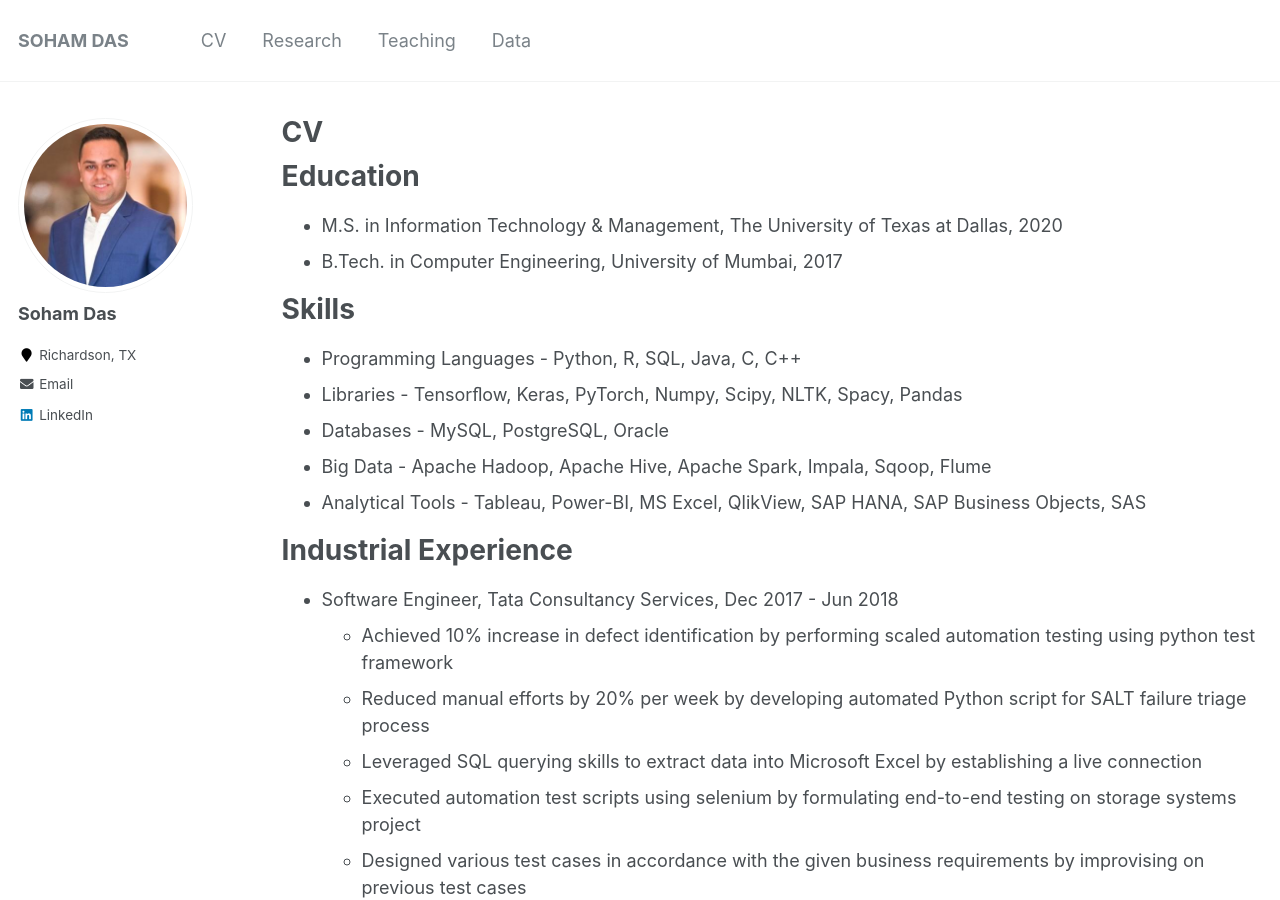
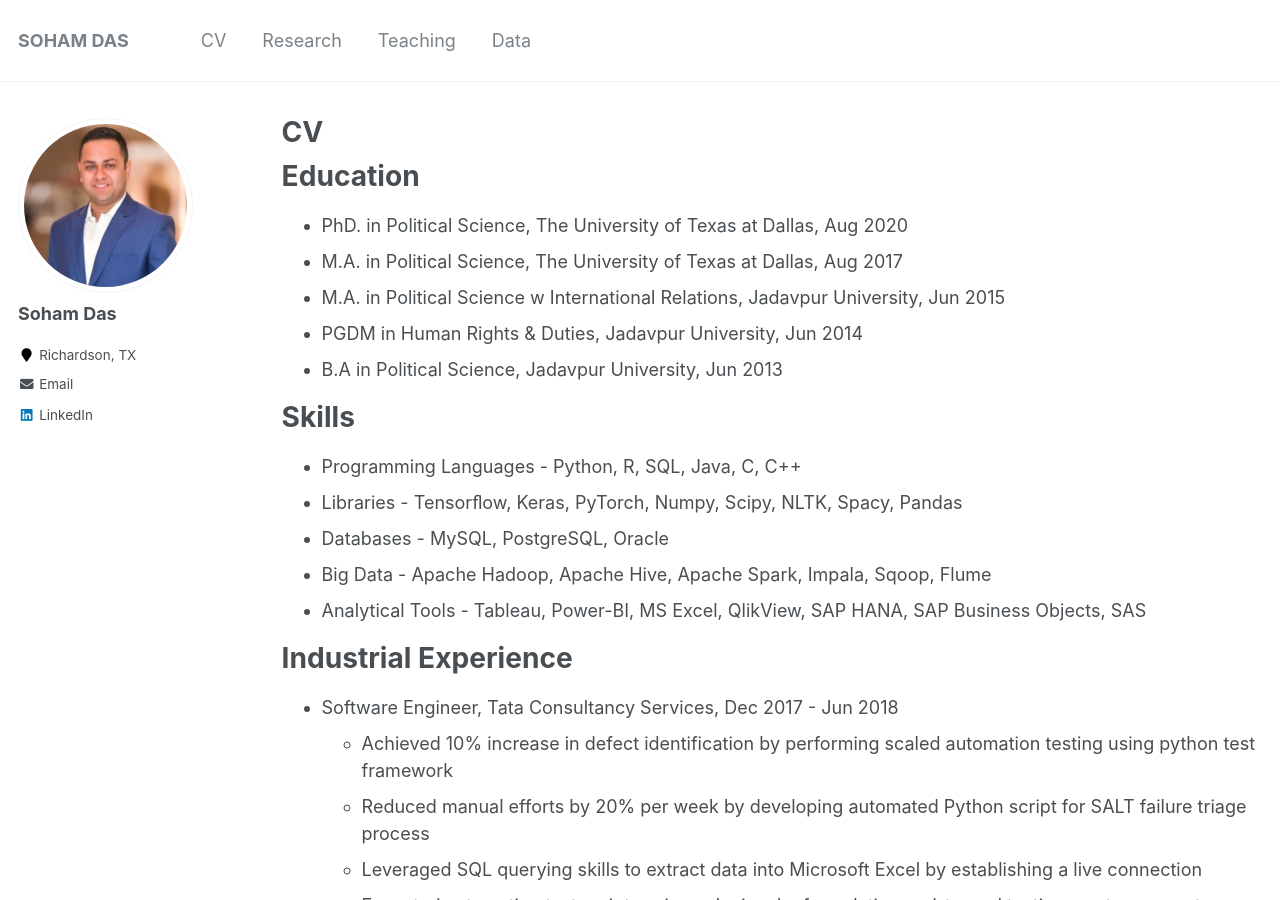
Before and after one commit to dassoham/dassoham.github.io, a Jekyll site: the page built from _pages/cv.md, in a window 1280 px wide and 900 px high. Built offline with Jekyll 4.4.1, drawn with Linux system fonts in a browser that asks for light colours.

Commit message:
Update cv.md

```diff
--- a/_pages/cv.md
+++ b/_pages/cv.md
@@ -11,8 +11,11 @@ redirect_from:
 
 Education
 ======
-* M.S. in Information Technology & Management, [The University of Texas at Dallas](https://www.utdallas.edu/), 2020
-* B.Tech. in Computer Engineering, [University of Mumbai](https://mu.ac.in/), 2017
+* PhD. in Political Science, [The University of Texas at Dallas](https://www.utdallas.edu/), Aug 2020
+* M.A. in Political Science, [The University of Texas at Dallas](https://www.utdallas.edu/), Aug 2017
+* M.A. in Political Science w International Relations, [Jadavpur University](http://www.jaduniv.edu.in/), Jun 2015
+* PGDM in Human Rights & Duties, [Jadavpur University](http://www.jaduniv.edu.in/), Jun 2014
+* B.A in Political Science, [Jadavpur University](http://www.jaduniv.edu.in/), Jun 2013
 
 Skills
 ======
```
